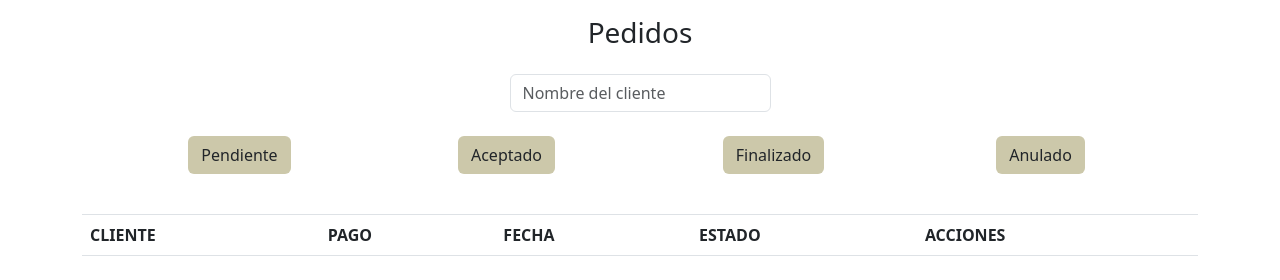
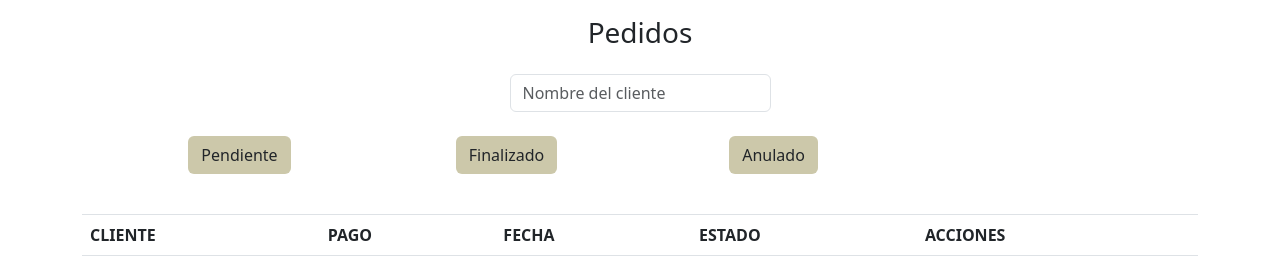
Before and after one commit to L3AC/YNWA, a plain HTML site: page views/admin/4pedidos.html in a window 1280 px wide. Drawn offline with nearby package versions, Linux system fonts and the light colour scheme; no server answers.

Commit message:
update 4pedidos.html

```diff
--- a/views/admin/4pedidos.html
+++ b/views/admin/4pedidos.html
@@ -47,12 +47,6 @@
                 <button onclick="fillTable('Pendiente')" id="btnPendiente" type="button" class="btn"
                     style="background-color: #CCC8AA;">
                     Pendiente
-                </button>
-            </div>
-            <div class="col-3 d-flex justify-content-center">
-                <button onclick="fillTable('Aceptado')" id="btnAceptado" type="button" class="btn"
-                    style="background-color: #CCC8AA;">
-                    Aceptado
                 </button>
             </div>
             <div class="col-3 d-flex justify-content-center">
```
